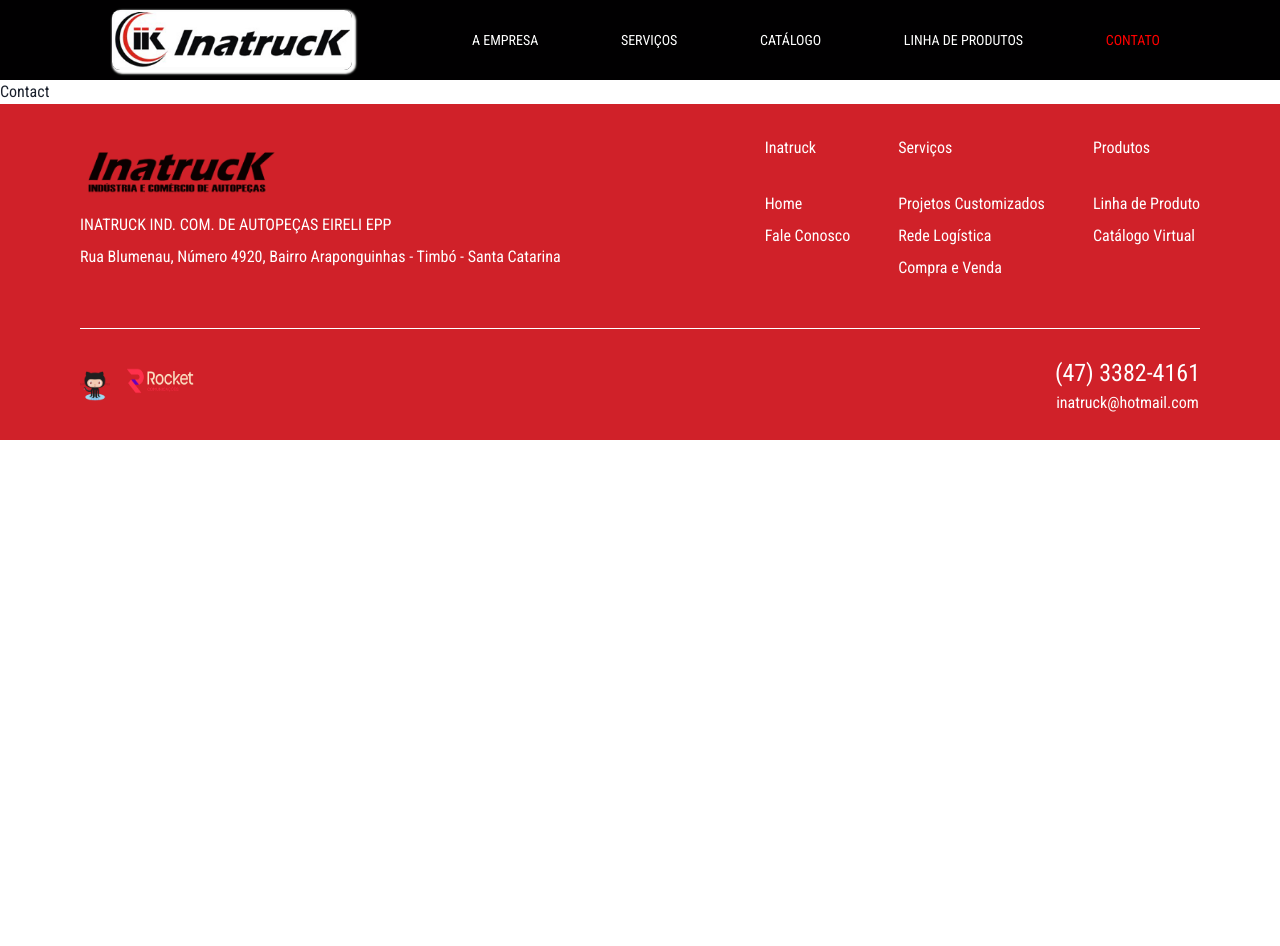
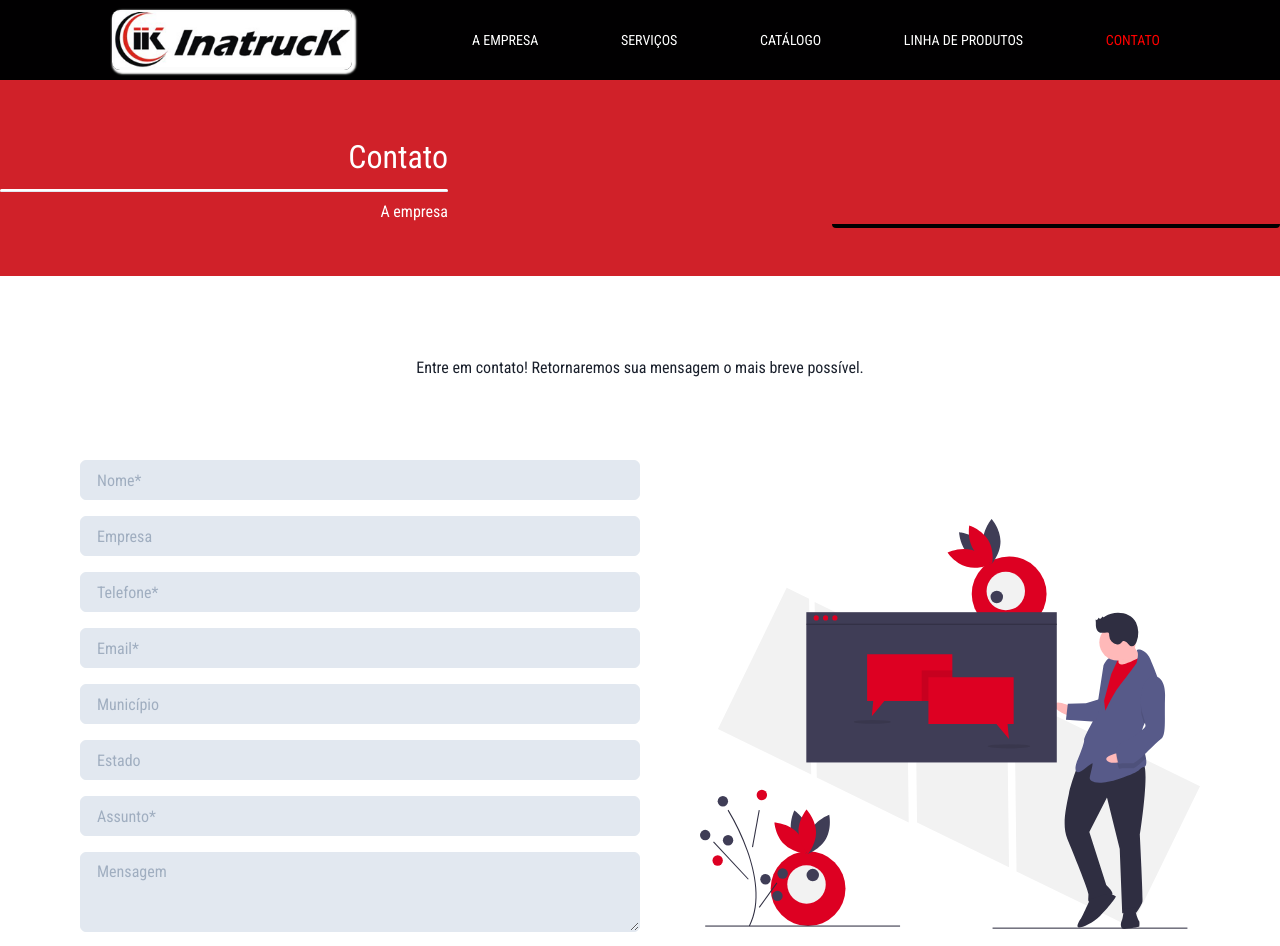
Before and after one commit to dufellipeR/inatruck, a Next.js app: page /contact in a window 1280 px wide. Shown: the top 946 px of the page. Before the commit the page ends 800 px from the top, so only its background shows below. Built offline with nearby package versions, Linux system fonts and the light colour scheme.

Commit message:
finished contact screen

```diff
--- /dev/null
+++ b/src/components/ButtonLink.tsx
@@ -0,0 +1,21 @@
+import { Link, LinkProps } from '@chakra-ui/react';
+
+interface ButtonLinkProps extends LinkProps {
+  text: string;
+}
+
+export default function ButtonLink({ text }: ButtonLinkProps) {
+  return (
+    <Link
+      maxW="50%"
+      bg="#D12128"
+      color="#FFF"
+      fontSize="1rem"
+      p="0.5rem 1rem"
+      textAlign="center"
+      borderRadius={4}
+    >
+      {text}
+    </Link>
+  );
+}
--- /dev/null
+++ b/src/components/Input.tsx
@@ -0,0 +1,22 @@
+import { FormControl, FormLabel, Input as ChakraInput, InputProps as ChakraInputProps } from '@chakra-ui/react';
+
+interface InputProps extends ChakraInputProps {
+  name: string;
+  placeholder: string;
+}
+
+export default function Input({ name, placeholder, ...rest }: InputProps) {
+  return (
+    <FormControl>
+
+      <ChakraInput
+        name={name}
+        id={name}
+        placeholder={placeholder}
+        focusBorderColor="red.500"
+        bgColor="gray.200"
+        {...rest}
+      />
+    </FormControl>
+  );
+}
--- a/src/pages/contact.tsx
+++ b/src/pages/contact.tsx
@@ -1,5 +1,65 @@
+import { Flex, Box, Text, Stack, Image, Textarea } from '@chakra-ui/react';
+import Head from 'next/head';
+
+import Input from '../components/Input';
+import ButtonLink from '../components/ButtonLink';
+import HeaderContent from '../components/HeaderContent';
+
 export default function Contact() {
   return (
-    <h1>Contact</h1>
+    <>
+      <Head>
+        <title>Inatruck | Contato</title>
+      </Head>
+
+      <HeaderContent
+        title="Contato"
+        description="Fale com a Inatruck"
+      />
+
+      <Box
+        w="100%"
+        p={{ sm: '0', lg: '3rem 0 5rem 0' }}
+      >
+        <Flex
+          direction="column"
+          maxW={1120}
+          h="100%"
+          m="0 auto"
+          textAlign="center"
+        >
+          <Text>Entre em contato! Retornaremos sua mensagem o mais breve possível.</Text>
+
+          <Flex
+            mt={{ sm: '2rem', lg: '5rem' }}
+            justify="space-between"
+            align="center"
+          >
+            <Box w={{ sm: '100%', lg: '50%' }} p={{ sm: '2rem', lg: '0' }}>
+              <Stack spacing="4">
+                <Input name="name" type="text" placeholder="Nome*" />
+                <Input name="company" type="text" placeholder="Empresa" />
+                <Input name="tel" type="text" placeholder="Telefone*" />
+                <Input name="email" type="email" placeholder="Email*" />
+                <Input name="city" type="text" placeholder="Município" />
+                <Input name="uf" type="text" placeholder="Estado" />
+                <Input name="subject" type="text" placeholder="Assunto*" />
+                <Textarea name="message" placeholder="Mensagem" focusBorderColor="red.500" bgColor="gray.200"/>
+                <ButtonLink text="Enviar" />
+              </Stack>
+            </Box>
+            <Box>
+              <Image
+                src="/images/form-contact.svg"
+                alt="materiais"
+                w="500px"
+                display={{ sm: 'none', lg: 'block' }}
+              />
+            </Box>
+          </Flex>
+
+        </Flex>
+      </Box>
+    </>
   )
 }
```
Also changed, not shown: src/pages/company.tsx (+5 -40 lines), src/pages/index.tsx (+4 -29 lines), public/images/form-contact.svg (added).
